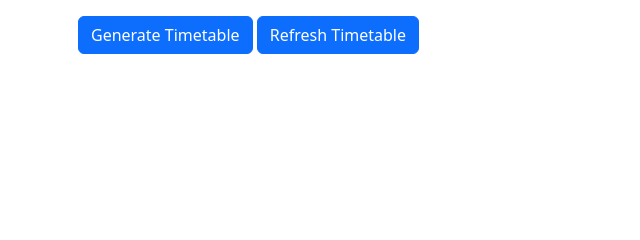
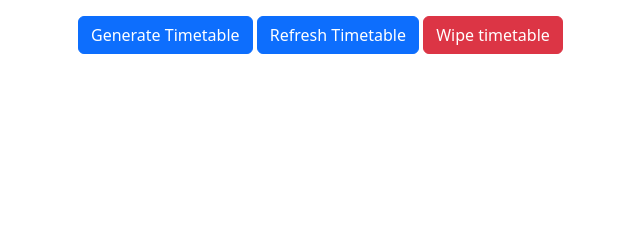
Before and after one commit to AndreFGard/andrebot-api, a Node project: template views/timetableditor.ejs in a window 1280 px wide. Shown: the part 312-552 px from the top of the page, without its empty margins (4-644 px from the left). Run offline with Node 20 templates, Linux system fonts and the light colour scheme; the template is opened without the code that fills it, so the values that code supplies are empty.

Commit message:
[v1.2] add clear table button

```diff
--- a/views/timetableditor.ejs
+++ b/views/timetableditor.ejs
@@ -125,6 +125,7 @@
             <input type="hidden" id="bsc-input" value="<%= bsc %>">
             <button type="submit" class="btn btn-primary">Generate Timetable</button>
             <button type="button" class="btn btn-primary" onclick="fetchTimetable();">Refresh Timetable</button>
+            <button type="button" class="btn btn-danger" onclick="localStorage.clear();">Wipe timetable</button>
 
         </form>
 
```
